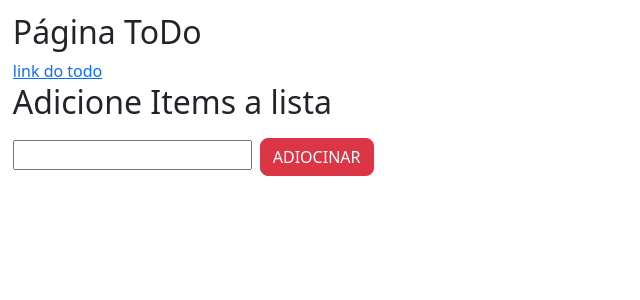
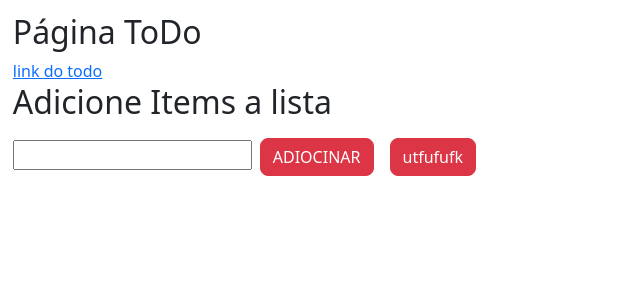
Before and after one commit to VictorSolique/PTAC2-main, a React (Vite) app: page /todo in a window 1280 px wide. Shown: the top 300 px of the page, without its empty margins (0-640 px from the left). Built offline with nearby package versions, Linux system fonts and the light colour scheme.

Commit message:
Teste primeiro commit

```diff
--- a/src/todo/Todo.jsx
+++ b/src/todo/Todo.jsx
@@ -23,6 +23,7 @@ export default function Todo() {
             <form onSubmit={salvar} class="flex align-center">
                 <input type="text" value={atividade} onChange={(e) => setAtiv(e.target.value)} />
                 <button class="btn btn-danger rounded-3 m-2">ADIOCINAR</button>
+                <button class="btn btn-danger rounded-3 m-2">utfufufk</button>
             </form>
             <div>
                 {lista.map((atividade) => <p key={atividade.id}> - {atividade.atividade}</p>)}
```
